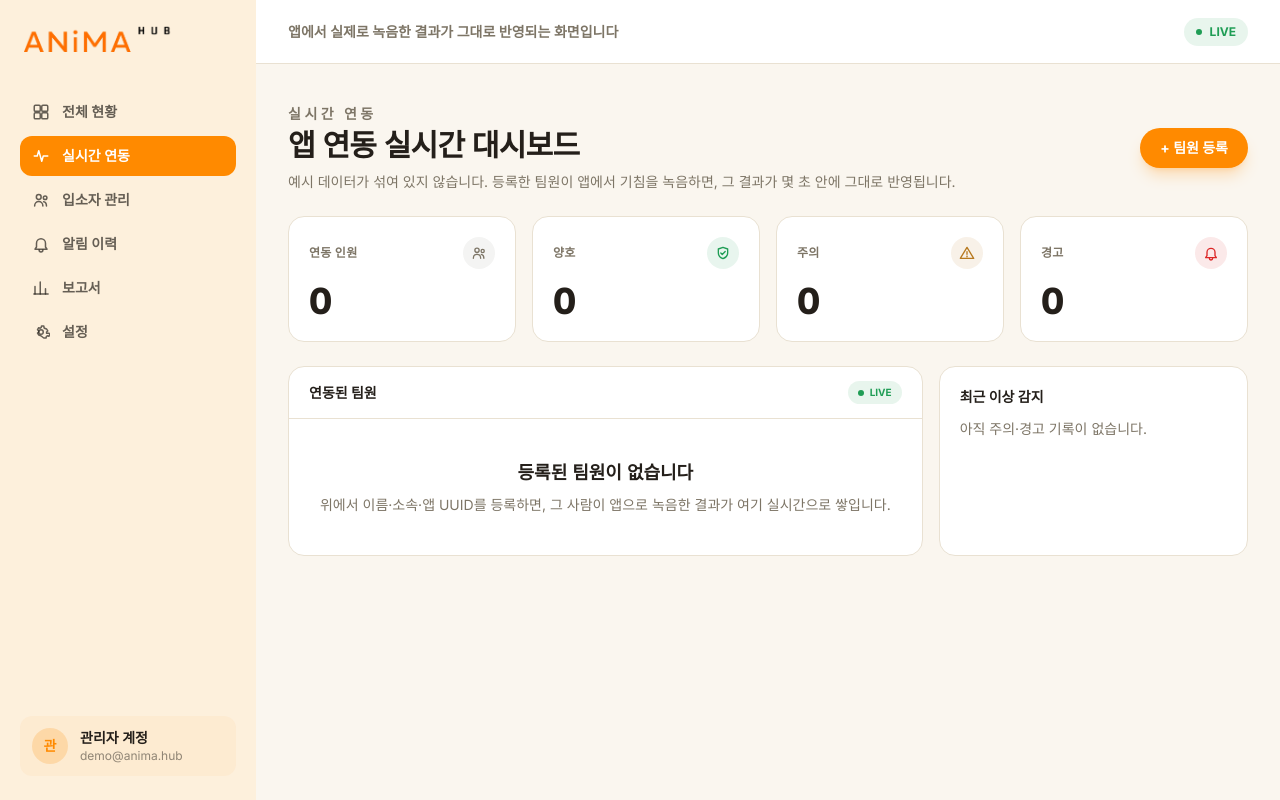
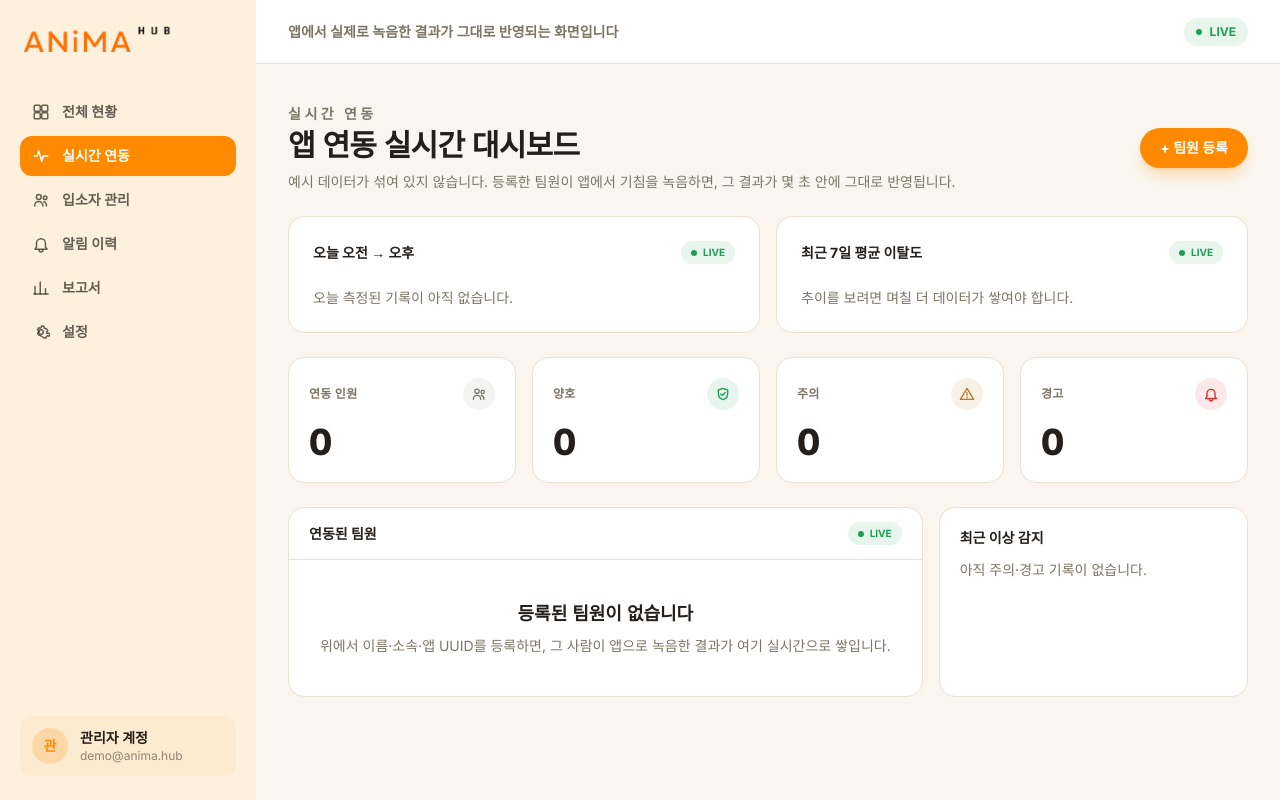
Before and after one commit to sagejeong/anima-site, a Next.js app: page /dashboard/live in a window 1280 px wide. Built offline with nearby package versions, Linux system fonts and the light colour scheme; a web font is replaced by a local one.

Commit message:
실시간 연동 화면에 오전/오후 비교, 최근 7일 추이 그래프 추가

```diff
--- a/app/api/hub/sync/route.ts
+++ b/app/api/hub/sync/route.ts
@@ -4,6 +4,8 @@ import {
   hasCheckinFromRecord,
   latestCheckinForWorker,
   listWorkers,
+  recentDailyAveragesForWorkers,
+  todayAverageForWorkers,
   type CheckinStatus,
 } from "@/lib/hub-roster";
 import {
@@ -49,5 +51,12 @@ export async function POST() {
     ...worker,
     latest: latestCheckinForWorker(worker.id),
   }));
-  return Response.json({ workers: updated });
+
+  const liveWorkerIds = workers.map((w) => w.id);
+  const stats = {
+    today: todayAverageForWorkers(liveWorkerIds),
+    weekly: recentDailyAveragesForWorkers(liveWorkerIds, 7),
+  };
+
+  return Response.json({ workers: updated, stats });
 }
--- a/app/api/hub/workers/route.ts
+++ b/app/api/hub/workers/route.ts
@@ -1,12 +1,27 @@
-import { addWorkerPlaceholder, addWorkerWithUuid, latestCheckinForWorker, listWorkers } from "@/lib/hub-roster";
+import {
+  addWorkerPlaceholder,
+  addWorkerWithUuid,
+  latestCheckinForWorker,
+  listWorkers,
+  recentDailyAveragesForWorkers,
+  todayAverageForWorkers,
+} from "@/lib/hub-roster";
 
-// 대시보드 입소자 목록, 실제 등록된 명단 + 각자 최근 체크인
+// 대시보드 입소자 목록, 실제 등록된 명단 + 각자 최근 체크인 + 앱 연동 인원 기준 통계
 export async function GET() {
-  const workers = listWorkers().map((worker) => ({
+  const all = listWorkers();
+  const workers = all.map((worker) => ({
     ...worker,
     latest: latestCheckinForWorker(worker.id),
   }));
-  return Response.json({ workers });
+
+  const liveWorkerIds = all.filter((w) => w.userUuid).map((w) => w.id);
+  const stats = {
+    today: todayAverageForWorkers(liveWorkerIds),
+    weekly: recentDailyAveragesForWorkers(liveWorkerIds, 7),
+  };
+
+  return Response.json({ workers, stats });
 }
 
 // 관리자가 미리 이름만 등록(아직 체크인 안 한 상태) 또는 앱 UUID를 바로 붙여서 등록
--- a/app/dashboard/live/page.tsx
+++ b/app/dashboard/live/page.tsx
@@ -1,6 +1,7 @@
 "use client";
 
 import { useEffect, useLayoutEffect, useRef, useState } from "react";
+import LineChart from "@/components/hub/LineChart";
 import StatusPill from "@/components/hub/StatusPill";
 import { BellIcon, PeopleIcon, ShieldIcon, WarningIcon } from "@/components/hub/icons";
 import type { Checkin, CheckinStatus, RosterWorker } from "@/lib/hub-roster";
@@ -15,6 +16,21 @@ type Alert = {
   percent: number;
   status: CheckinStatus;
   when: string;
+};
+
+type LiveStats = {
+  today: {
+    morning: number | null;
+    afternoon: number | null;
+    morningCount: number;
+    afternoonCount: number;
+  };
+  weekly: { date: string; average: number }[];
+};
+
+const EMPTY_STATS: LiveStats = {
+  today: { morning: null, afternoon: null, morningCount: 0, afternoonCount: 0 },
+  weekly: [],
 };
 
 const POLL_MS = 3000;
@@ -43,6 +59,7 @@ function formatElapsed(measuredAt: string): string {
 export default function LiveDashboardPage() {
   const [rows, setRows] = useState<readonly WorkerRow[]>([]);
   const [alerts, setAlerts] = useState<readonly Alert[]>([]);
+  const [stats, setStats] = useState<LiveStats>(EMPTY_STATS);
   const [isLoading, setIsLoading] = useState(true);
   const [isFormOpen, setIsFormOpen] = useState(false);
   const [name, setName] = useState("");
@@ -91,13 +108,14 @@ export default function LiveDashboardPage() {
 
   const loadRows = async () => {
     const res = await fetch("/api/hub/workers");
-    const body: { workers: WorkerRow[] } = await res.json();
+    const body: { workers: WorkerRow[]; stats?: LiveStats } = await res.json();
     const liveRows = body.workers.filter((w) => w.userUuid);
     // 처음 불러올 때는 "새 기록" 알림을 띄우지 않고, 현재 상태만 기준점으로 잡아둠
     for (const row of liveRows) {
       if (row.latest?.id) latestIdsRef.current.set(row.id, row.latest.id);
     }
     setRows(sortByLatest(liveRows));
+    if (body.stats) setStats(body.stats);
     setIsLoading(false);
   };
 
@@ -107,8 +125,9 @@ export default function LiveDashboardPage() {
     const timer = window.setInterval(async () => {
       const res = await fetch("/api/hub/sync", { method: "POST" });
       if (!res.ok) return;
-      const body: { workers: WorkerRow[] } = await res.json();
+      const body: { workers: WorkerRow[]; stats?: LiveStats } = await res.json();
       applyRows(body.workers.filter((w) => w.userUuid));
+      if (body.stats) setStats(body.stats);
     }, POLL_MS);
 
     return () => window.clearInterval(timer);
@@ -240,6 +259,47 @@ export default function LiveDashboardPage() {
         </form>
       )}
 
+      <div className="grid gap-4 lg:grid-cols-2">
+        <div className="rounded-2xl border border-line bg-steel-surface p-5 sm:p-6">
+          <div className="flex items-center justify-between">
+            <p className="text-sm font-bold text-ink">오늘 오전 → 오후</p>
+            <span className="inline-flex items-center gap-1.5 rounded-full bg-good/10 px-2.5 py-1 text-[10px] font-bold text-good">
+              <span className="h-1.5 w-1.5 rounded-full bg-good" aria-hidden="true" />
+              LIVE
+            </span>
+          </div>
+          {stats.today.morning === null && stats.today.afternoon === null ? (
+            <p className="mt-6 text-sm text-ink-soft">오늘 측정된 기록이 아직 없습니다.</p>
+          ) : (
+            <div className="mt-5 flex items-center justify-center gap-6">
+              <BigStat label={`오전 (${stats.today.morningCount}건)`} value={stats.today.morning} />
+              <span className="text-2xl text-ink-soft" aria-hidden="true">
+                →
+              </span>
+              <BigStat label={`오후 (${stats.today.afternoonCount}건)`} value={stats.today.afternoon} />
+            </div>
+          )}
+        </div>
+
+        <div className="rounded-2xl border border-line bg-steel-surface p-5 sm:p-6">
+          <div className="flex items-center justify-between">
+            <p className="text-sm font-bold text-ink">최근 7일 평균 이탈도</p>
+            <span className="inline-flex items-center gap-1.5 rounded-full bg-good/10 px-2.5 py-1 text-[10px] font-bold text-good">
+              <span className="h-1.5 w-1.5 rounded-full bg-good" aria-hidden="true" />
+              LIVE
+            </span>
+          </div>
+          {stats.weekly.length < 2 ? (
+            <p className="mt-6 text-sm text-ink-soft">추이를 보려면 며칠 더 데이터가 쌓여야 합니다.</p>
+          ) : (
+            <LineChart
+              points={stats.weekly.map((p) => ({ label: p.date.slice(5), value: p.average }))}
+              className="mt-5"
+            />
+          )}
+        </div>
+      </div>
+
       <div className="grid grid-cols-2 gap-4 sm:grid-cols-4">
         <KpiTile label="연동 인원" value={rows.length} icon={PeopleIcon} />
         <KpiTile label="양호" value={counts.양호} tone="양호" icon={ShieldIcon} />
@@ -338,6 +398,17 @@ export default function LiveDashboardPage() {
   );
 }
 
+function BigStat({ label, value }: { label: string; value: number | null }) {
+  return (
+    <div className="text-center">
+      <p className="font-hub-label text-4xl font-black tabular-nums text-ink">
+        {value === null ? "—" : `${value}%`}
+      </p>
+      <p className="mt-1 text-xs font-semibold text-ink-soft">{label}</p>
+    </div>
+  );
+}
+
 function KpiTile({
   label,
   value,
--- a/lib/hub-roster.ts
+++ b/lib/hub-roster.ts
@@ -237,3 +237,64 @@ export function recentAfterAverages(days: number): { date: string; average: numb
     .map(([date, values]) => ({ date, average: average(values) as number }))
     .sort((a, b) => a.date.localeCompare(b.date));
 }
+
+const KST_OFFSET_MS = 9 * 60 * 60 * 1000;
+
+/**
+ * UTC 기준 measuredAt을 한국 시간 기준 날짜(YYYY-MM-DD)·시(0~23)로 바꿔줍니다.
+ * 서버가 돌아가는 시스템 타임존이 UTC든 KST든 상관없이 항상 한국 기준으로 계산하기 위함입니다.
+ */
+function toKst(measuredAt: string): { dateKey: string; hour: number } {
+  const kst = new Date(new Date(measuredAt).getTime() + KST_OFFSET_MS);
+  return { dateKey: kst.toISOString().slice(0, 10), hour: kst.getUTCHours() };
+}
+
+/** 앱 연동(실시간) 화면용. 지정한 입소자들의 오늘 기록을, 세션 구분 없이 측정 시각이
+ * 오전(0~11시)인지 오후(12~23시)인지로 나눠서 평균 이탈도를 낸다 */
+export function todayAverageForWorkers(workerIds: readonly string[]): {
+  morning: number | null;
+  afternoon: number | null;
+  morningCount: number;
+  afternoonCount: number;
+} {
+  const idSet = new Set(workerIds);
+  const todayKey = toKst(new Date().toISOString()).dateKey;
+  const todays = listCheckins().filter((c) => idSet.has(c.workerId) && c.percent !== null);
+
+  const morning: number[] = [];
+  const afternoon: number[] = [];
+  for (const checkin of todays) {
+    const { dateKey, hour } = toKst(checkin.measuredAt);
+    if (dateKey !== todayKey) continue;
+    (hour < 12 ? morning : afternoon).push(checkin.percent as number);
+  }
+
+  return {
+    morning: average(morning),
+    afternoon: average(afternoon),
+    morningCount: morning.length,
+    afternoonCount: afternoon.length,
+  };
+}
+
+/** 앱 연동(실시간) 화면용. 지정한 입소자들의 최근 N일 평균 이탈도(세션 구분 없이 전부) */
+export function recentDailyAveragesForWorkers(
+  workerIds: readonly string[],
+  days: number,
+): { date: string; average: number }[] {
+  const idSet = new Set(workerIds);
+  const cutoff = Date.now() - days * 24 * 60 * 60 * 1000;
+  const byDate = new Map<string, number[]>();
+
+  for (const checkin of listCheckins()) {
+    if (!idSet.has(checkin.workerId) || checkin.percent === null) continue;
+    const time = new Date(checkin.measuredAt).getTime();
+    if (Number.isNaN(time) || time < cutoff) continue;
+    const dateKey = toKst(checkin.measuredAt).dateKey;
+    byDate.set(dateKey, [...(byDate.get(dateKey) ?? []), checkin.percent]);
+  }
+
+  return Array.from(byDate.entries())
+    .map(([date, values]) => ({ date, average: average(values) as number }))
+    .sort((a, b) => a.date.localeCompare(b.date));
+}
```
